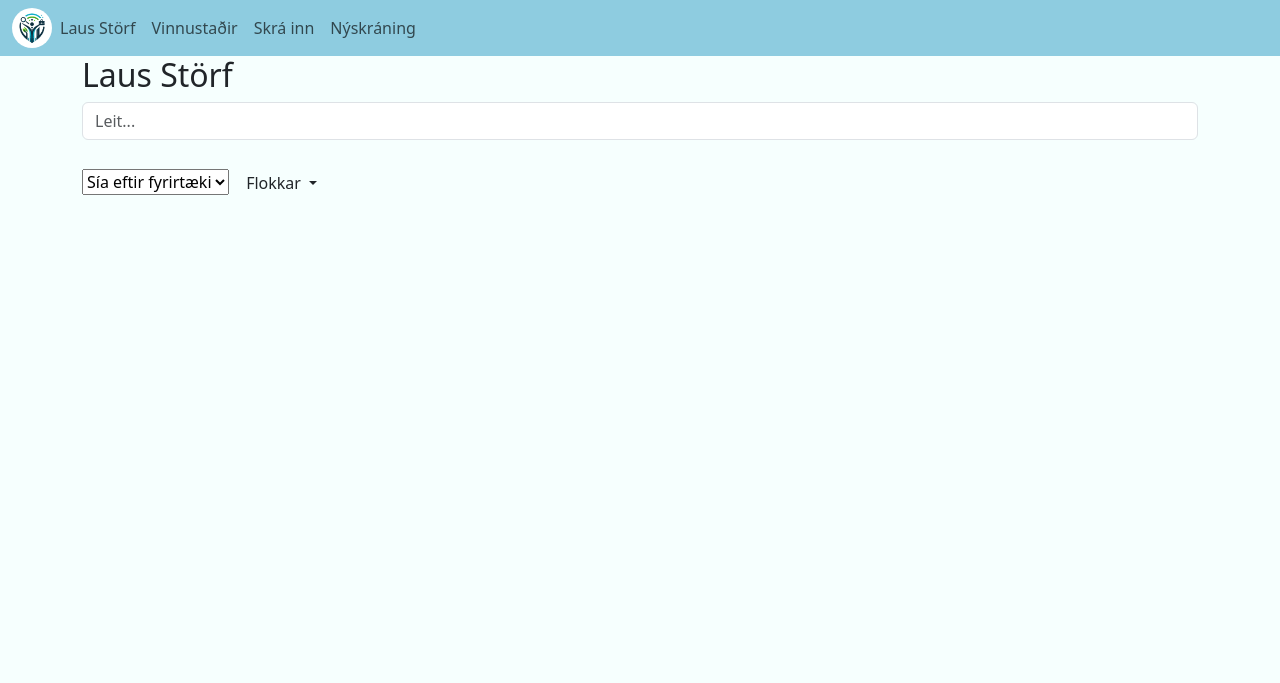
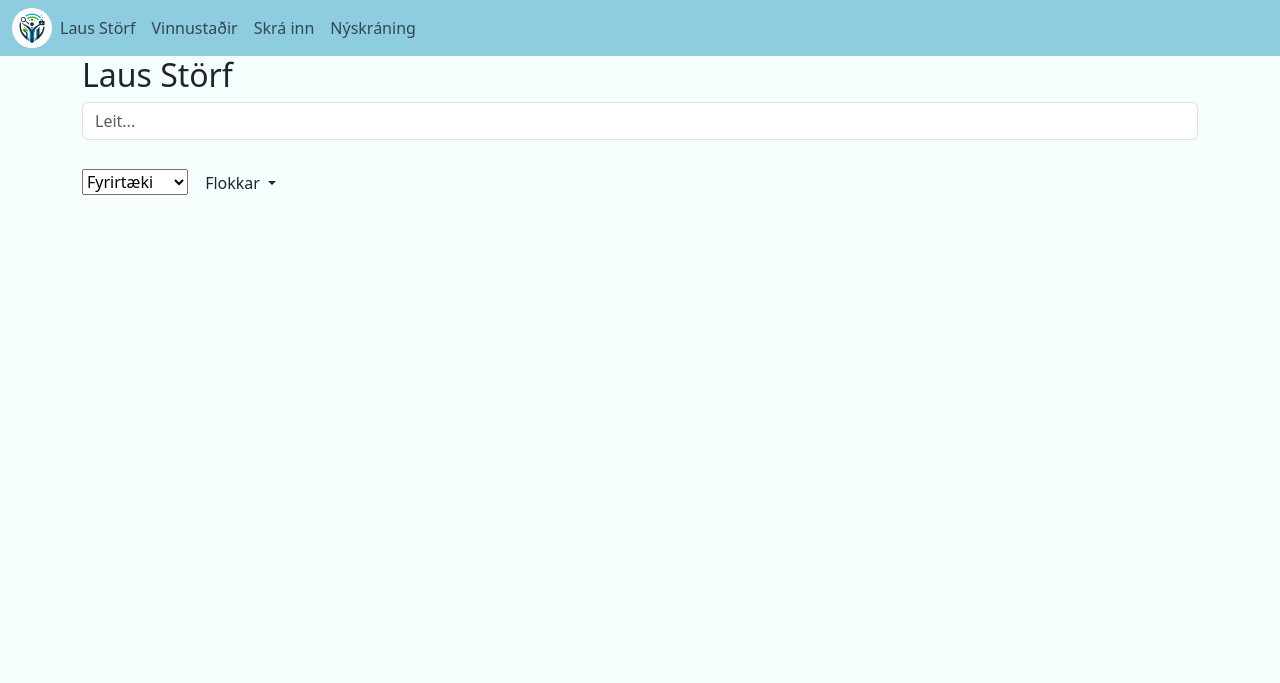
Before and after one commit to PeturDaniel/jobhunters32, a Django app: page / in a window 1280 px wide. Shown: the top 683 px of the page. Run offline with Django 5.2, Linux system fonts and the light colour scheme; data that the repository does not hold is empty.

Commit message:
small change

```diff
--- a/templates/job_offers_page/index.html
+++ b/templates/job_offers_page/index.html
@@ -8,7 +8,7 @@
     <br>
 
 <select id="unique_employers" onchange="filterCompany(unique_employers)">
-    <option value="" selected disabled hidden>Sía eftir fyrirtæki</option>
+    <option value="" selected disabled hidden>Fyrirtæki</option>
     <option value="">Hreinsa síu</option>
     {% for employer in unique_employers %}
         <option value="{{ employer }}">{{ employer }}</option>
```
